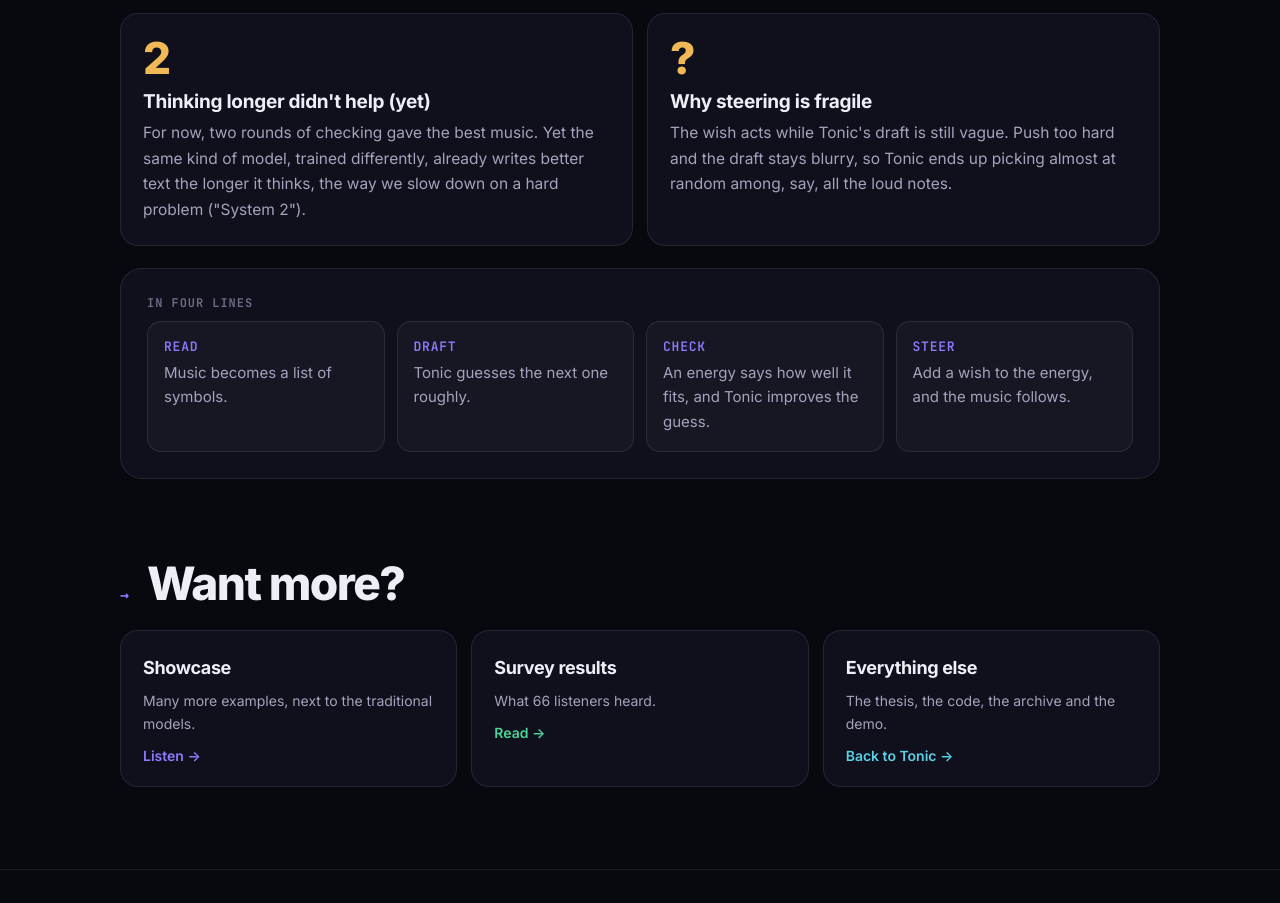
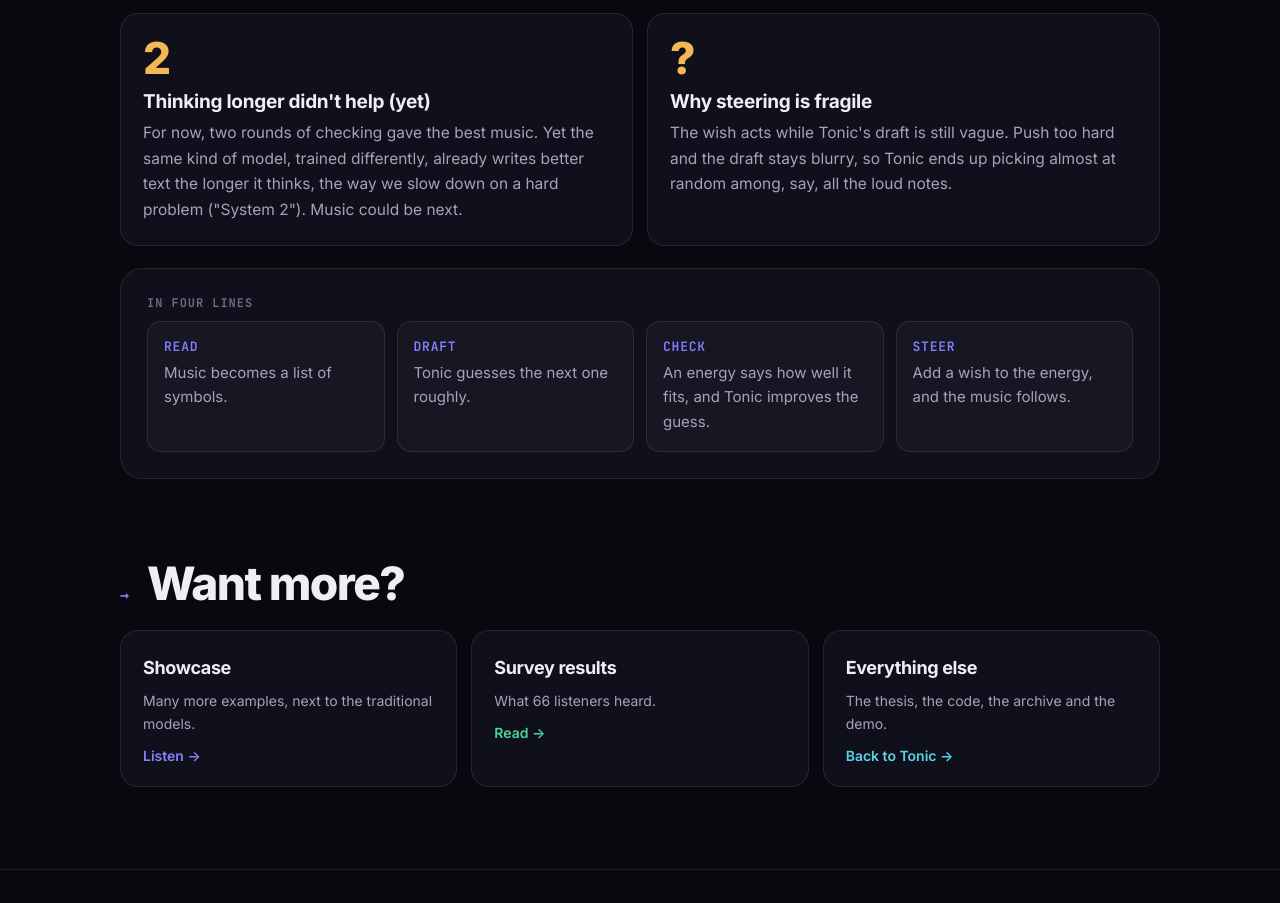
Before and after one commit to RebeccaCeccatelli/tonic, a plain HTML site: page how-it-works/index.html in a window 1280 px wide. Shown: the part 5141-6044 px from the top of the page. Drawn offline with Linux system fonts and the light colour scheme.

Commit message:
How it works: restore 'Music could be next.'

```diff
--- a/how-it-works/index.html
+++ b/how-it-works/index.html
@@ -339,7 +339,7 @@ footer a { color: var(--muted); }
       <div class="find meh">
         <div class="big">2</div>
         <h3>Thinking longer didn't help (yet)</h3>
-        <p>For now, two rounds of checking gave the best music. Yet the same kind of model, trained differently, already writes better text the longer it thinks, the way we slow down on a hard problem ("System 2").</p>
+        <p>For now, two rounds of checking gave the best music. Yet the same kind of model, trained differently, already writes better text the longer it thinks, the way we slow down on a hard problem ("System 2"). Music could be next.</p>
       </div>
       <div class="find meh">
         <div class="big">?</div>
```
